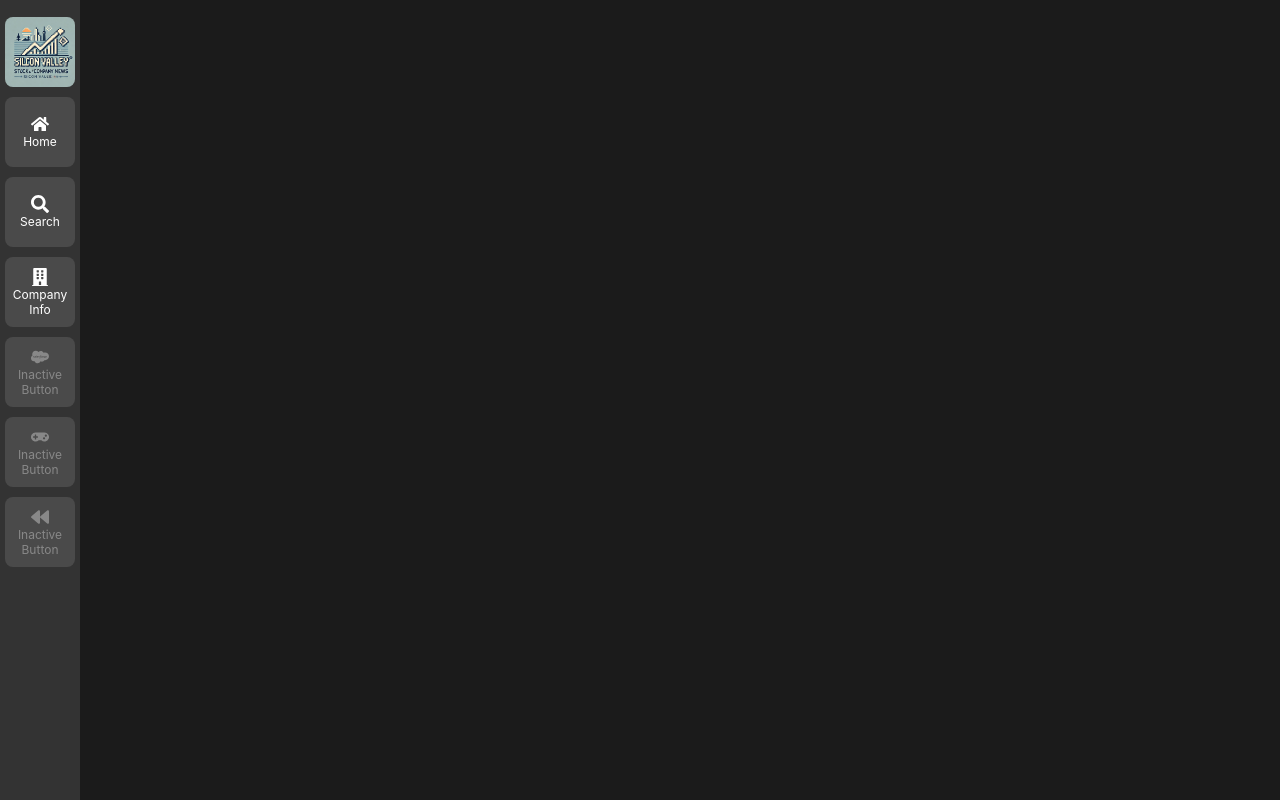
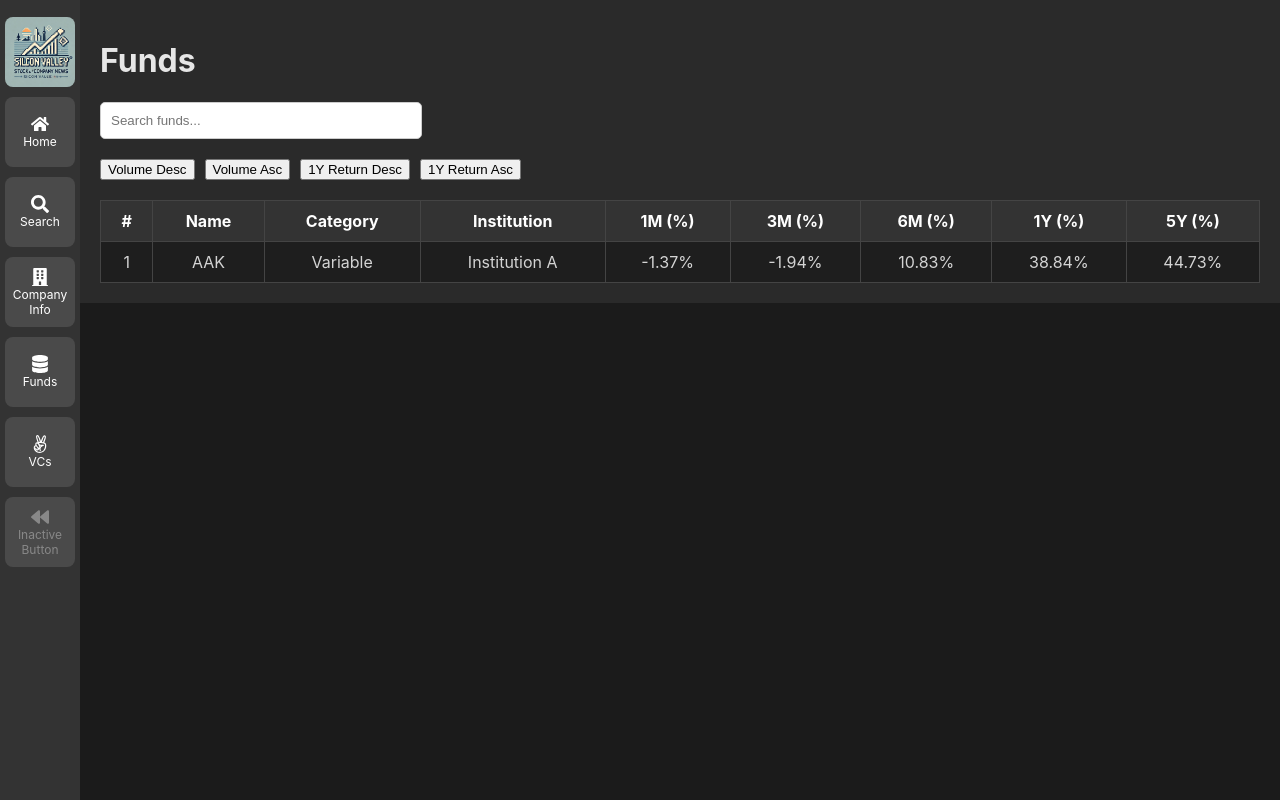
Before and after one commit to kermfiratt/silicon-tables, a React (Create React App) app in the folder client/: page /funds in a window 1280 px wide. Built offline with nearby package versions, Linux system fonts and the light colour scheme.

Commit message:
thebestchangesaftercode

```diff
--- a/client/src/App.js
+++ b/client/src/App.js
@@ -5,6 +5,8 @@ import Home from './components/Home'; // Import the new Home component
 import Search from './components/Search';
 import CompanyDetails from './components/CompanyDetails';
 import Sidebar from './components/Sidebar';
+import Funds from './components/Funds';
+import VC from './components/VC';
 import './App.css';
 
 function App() {
@@ -18,6 +20,8 @@ function App() {
             <Route path="/" element={<Home />} />
             <Route path="/search" element={<Search />} />
             <Route path="/company/:symbol" element={<CompanyDetails />} />
+            <Route path="/funds" element={<Funds />} />
+            <Route path="/vcs" element={<VC />} />
           </Routes>
         </div>
       </div>
--- /dev/null
+++ b/client/src/components/FundFilters.js
@@ -0,0 +1,15 @@
+// src/components/FundFilters.js
+import React from 'react';
+
+const FundFilters = ({ onFilterChange }) => {
+  return (
+    <div className="fund-filters">
+      <button onClick={() => onFilterChange('volumeDesc')}>Volume Desc</button>
+      <button onClick={() => onFilterChange('volumeAsc')}>Volume Asc</button>
+      <button onClick={() => onFilterChange('return1YDesc')}>1Y Return Desc</button>
+      <button onClick={() => onFilterChange('return1YAsc')}>1Y Return Asc</button>
+    </div>
+  );
+};
+
+export default FundFilters;
--- /dev/null
+++ b/client/src/components/FundList.js
@@ -0,0 +1,39 @@
+// src/components/FundList.js
+import React from 'react';
+
+const FundList = ({ funds }) => {
+  return (
+    <table className="fund-list">
+      <thead>
+        <tr>
+          <th>#</th>
+          <th>Name</th>
+          <th>Category</th>
+          <th>Institution</th>
+          <th>1M (%)</th>
+          <th>3M (%)</th>
+          <th>6M (%)</th>
+          <th>1Y (%)</th>
+          <th>5Y (%)</th>
+        </tr>
+      </thead>
+      <tbody>
+        {funds.map((fund, index) => (
+          <tr key={fund.id}>
+            <td>{index + 1}</td>
+            <td>{fund.name}</td>
+            <td>{fund.category}</td>
+            <td>{fund.institution}</td>
+            <td>{fund.returns['1M']}%</td>
+            <td>{fund.returns['3M']}%</td>
+            <td>{fund.returns['6M']}%</td>
+            <td>{fund.returns['1Y']}%</td>
+            <td>{fund.returns['5Y']}%</td>
+          </tr>
+        ))}
+      </tbody>
+    </table>
+  );
+};
+
+export default FundList;
--- /dev/null
+++ b/client/src/components/FundSearch.js
@@ -0,0 +1,23 @@
+// src/components/FundSearch.js
+import React, { useState } from 'react';
+
+const FundSearch = ({ onSearch }) => {
+  const [query, setQuery] = useState('');
+
+  const handleInputChange = (e) => {
+    setQuery(e.target.value);
+    onSearch(e.target.value);
+  };
+
+  return (
+    <input
+      type="text"
+      value={query}
+      onChange={handleInputChange}
+      placeholder="Search funds..."
+      className="fund-search-bar"
+    />
+  );
+};
+
+export default FundSearch;
--- /dev/null
+++ b/client/src/components/Funds.css
@@ -0,0 +1,44 @@
+/* src/components/Funds.css */
+
+.funds-container {
+  padding: 20px;
+  background-color: #2a2a2a;
+  color: #e6e6e6;
+  margin-left: 80px; /* Sidebar genişliği kadar sol boşluk bırakır */
+}
+
+.fund-list {
+  width: 100%;
+  border-collapse: collapse;
+}
+
+.fund-list th, .fund-list td {
+  padding: 10px;
+  border: 1px solid #444;
+  text-align: center;
+}
+
+.fund-list th {
+  background-color: #333;
+  color: #fff;
+}
+
+.fund-list td {
+  background-color: #1e1e1e;
+  color: #d4d4d4;
+}
+
+.fund-filters {
+  display: flex;
+  gap: 10px;
+  margin-bottom: 20px;
+}
+
+.fund-search-bar {
+  padding: 10px;
+  width: 100%;
+  max-width: 300px;
+  margin-bottom: 20px;
+  border-radius: 5px;
+  border: 1px solid #ccc;
+}
--- /dev/null
+++ b/client/src/components/Funds.js
@@ -0,0 +1,57 @@
+// src/components/Funds.js
+import React, { useState, useEffect } from 'react';
+import FundList from './FundList';
+import FundFilters from './FundFilters';
+import FundSearch from './FundSearch'; // Güncellenmiş dosya adı
+import './Funds.css';
+
+const Funds = () => {
+  const [funds, setFunds] = useState([]); // Tüm fonlar
+  const [filteredFunds, setFilteredFunds] = useState([]); // Filtrelenmiş fonlar
+  const [searchQuery, setSearchQuery] = useState('');
+  const [filter, setFilter] = useState(''); // Seçilen filtre
+
+  useEffect(() => {
+    const fetchFunds = async () => {
+      const fetchedFunds = [
+        { id: 1, name: 'AAK', category: 'Variable', institution: 'Institution A', returns: { '1M': -1.37, '3M': -1.94, '6M': 10.83, '1Y': 38.84, '5Y': 44.73 } },
+      ];
+      setFunds(fetchedFunds);
+      setFilteredFunds(fetchedFunds);
+    };
+
+    fetchFunds();
+  }, []);
+
+  const handleSearch = (query) => {
+    setSearchQuery(query);
+    const filtered = funds.filter((fund) => fund.name.toLowerCase().includes(query.toLowerCase()));
+    setFilteredFunds(filtered);
+  };
+
+  const handleFilterChange = (selectedFilter) => {
+    setFilter(selectedFilter);
+    let sortedFunds = [...filteredFunds];
+    if (selectedFilter === 'volumeDesc') {
+      sortedFunds.sort((a, b) => b.volume - a.volume);
+    } else if (selectedFilter === 'volumeAsc') {
+      sortedFunds.sort((a, b) => a.volume - b.volume);
+    } else if (selectedFilter === 'return1YDesc') {
+      sortedFunds.sort((a, b) => b.returns['1Y'] - a.returns['1Y']);
+    } else if (selectedFilter === 'return1YAsc') {
+      sortedFunds.sort((a, b) => a.returns['1Y'] - b.returns['1Y']);
+    }
+    setFilteredFunds(sortedFunds);
+  };
+
+  return (
+    <div className="funds-container">
+      <h1>Funds</h1>
+      <FundSearch onSearch={handleSearch} />
+      <FundFilters onFilterChange={handleFilterChange} />
+      <FundList funds={filteredFunds} />
+    </div>
+  );
+};
+
+export default Funds;
--- a/client/src/components/Sidebar.js
+++ b/client/src/components/Sidebar.js
@@ -1,6 +1,6 @@
 import React, { useState, useEffect } from 'react';
 import { Link, useNavigate } from 'react-router-dom';
-import { FaSearch, FaBuilding, FaSalesforce, FaGamepad, FaBackward, FaHome } from 'react-icons/fa';
+import { FaSearch, FaBuilding, FaSalesforce, FaGamepad, FaBackward, FaHome, FaDatabase, FaAngellist } from 'react-icons/fa';
 import './Sidebar.css';
 import Search from './Search';
 import logo from '../logo.webp';
@@ -61,13 +61,21 @@ const Sidebar = () => {
           </div>
         </li>
 
-        {/* Inactive buttons */}
-        <li className="inactive-item">
-          <FaSalesforce className="icon" /> Inactive Button
+        <li>
+          <Link to="/funds" className="sidebar-item">
+            <FaDatabase className="icon" /> Funds
+          </Link>
         </li>
-        <li className="inactive-item">
-          <FaGamepad className="icon" /> Inactive Button
+
+
+        <li>
+          <Link to="/vcs" className="sidebar-item">
+            <FaAngellist className="icon" /> VCs
+          </Link>
         </li>
+
+
+
         <li className="inactive-item">
           <FaBackward className="icon" /> Inactive Button
         </li>
--- /dev/null
+++ b/client/src/components/VC.css
@@ -0,0 +1,49 @@
+/* src/components/VC.css */
+
+.vc-container {
+    padding: 20px;
+    background-color: #2a2a2a;
+    color: #e6e6e6;
+    margin-left: 80px;
+  }
+
+  .vc-list {
+    width: 100%;
+    border-collapse: collapse;
+    margin-top: 20px;
+  }
+
+  .vc-list th, .vc-list td {
+    padding: 10px;
+    border: 1px solid #444;
+    text-align: center;
+  }
+
+  .vc-list th {
+    background-color: #333;
+    color: #fff;
+  }
+
+  .vc-list td {
+    background-color: #1e1e1e;
+    color: #d4d4d4;
+  }
+
+  .vc-news {
+    margin-top: 30px;
+  }
+
+  .vc-news h2 {
+    color: #ff7b79;
+  }
+
+  .vc-news ul {
+    list-style-type: none;
+    padding-left: 0;
+  }
+
+  .vc-news li {
+    margin-bottom: 10px;
+    font-size: 16px;
+    color: #d4d4d4;
+  }
--- /dev/null
+++ b/client/src/components/VC.js
@@ -0,0 +1,43 @@
+// src/components/VC.js
+import React, { useState, useEffect } from 'react';
+import VCList from './VCList';
+import VCNews from './VCNews';
+import './VC.css';
+
+const VC = () => {
+  const [vcData, setVcData] = useState([]);
+  const [newsData, setNewsData] = useState([]);
+
+  useEffect(() => {
+    // API veya sahte veri ile VC bilgilerini çekiyoruz
+    const fetchVCData = async () => {
+      const data = [
+        { id: 1, name: 'Sequoia Capital', investments: 130, aum: 1500000000, sectors: ['Tech', 'Health'], location: 'USA' },
+        // Diğer VC verilerini ekleyin...
+      ];
+      setVcData(data);
+    };
+
+    const fetchVCNews = async () => {
+      // Haber verilerini de buradan çekiyoruz
+      const news = [
+        { id: 1, title: 'Sequoia Capital invests in Startup A', date: '2023-10-15' },
+        // Daha fazla haber ekleyin...
+      ];
+      setNewsData(news);
+    };
+
+    fetchVCData();
+    fetchVCNews();
+  }, []);
+
+  return (
+    <div className="vc-container">
+      <h1>Venture Capital Firms</h1>
+      <VCList vcData={vcData} />
+      <VCNews newsData={newsData} />
+    </div>
+  );
+};
+
+export default VC;
--- /dev/null
+++ b/client/src/components/VCList.js
@@ -0,0 +1,33 @@
+// src/components/VCList.js
+import React from 'react';
+
+const VCList = ({ vcData }) => {
+  return (
+    <table className="vc-list">
+      <thead>
+        <tr>
+          <th>#</th>
+          <th>Name</th>
+          <th>Investments</th>
+          <th>AUM ($)</th>
+          <th>Top Sectors</th>
+          <th>Location</th>
+        </tr>
+      </thead>
+      <tbody>
+        {vcData.map((vc, index) => (
+          <tr key={vc.id}>
+            <td>{index + 1}</td>
+            <td>{vc.name}</td>
+            <td>{vc.investments}</td>
+            <td>{vc.aum.toLocaleString()}</td>
+            <td>{vc.sectors.join(', ')}</td>
+            <td>{vc.location}</td>
+          </tr>
+        ))}
+      </tbody>
+    </table>
+  );
+};
+
+export default VCList;
--- /dev/null
+++ b/client/src/components/VCNews.js
@@ -0,0 +1,19 @@
+// src/components/VCNews.js
+import React from 'react';
+
+const VCNews = ({ newsData }) => {
+  return (
+    <div className="vc-news">
+      <h2>Recent Funded Startups</h2>
+      <ul>
+        {newsData.map((news) => (
+          <li key={news.id}>
+            <strong>{news.title}</strong> - <span>{news.date}</span>
+          </li>
+        ))}
+      </ul>
+    </div>
+  );
+};
+
+export default VCNews;
```
